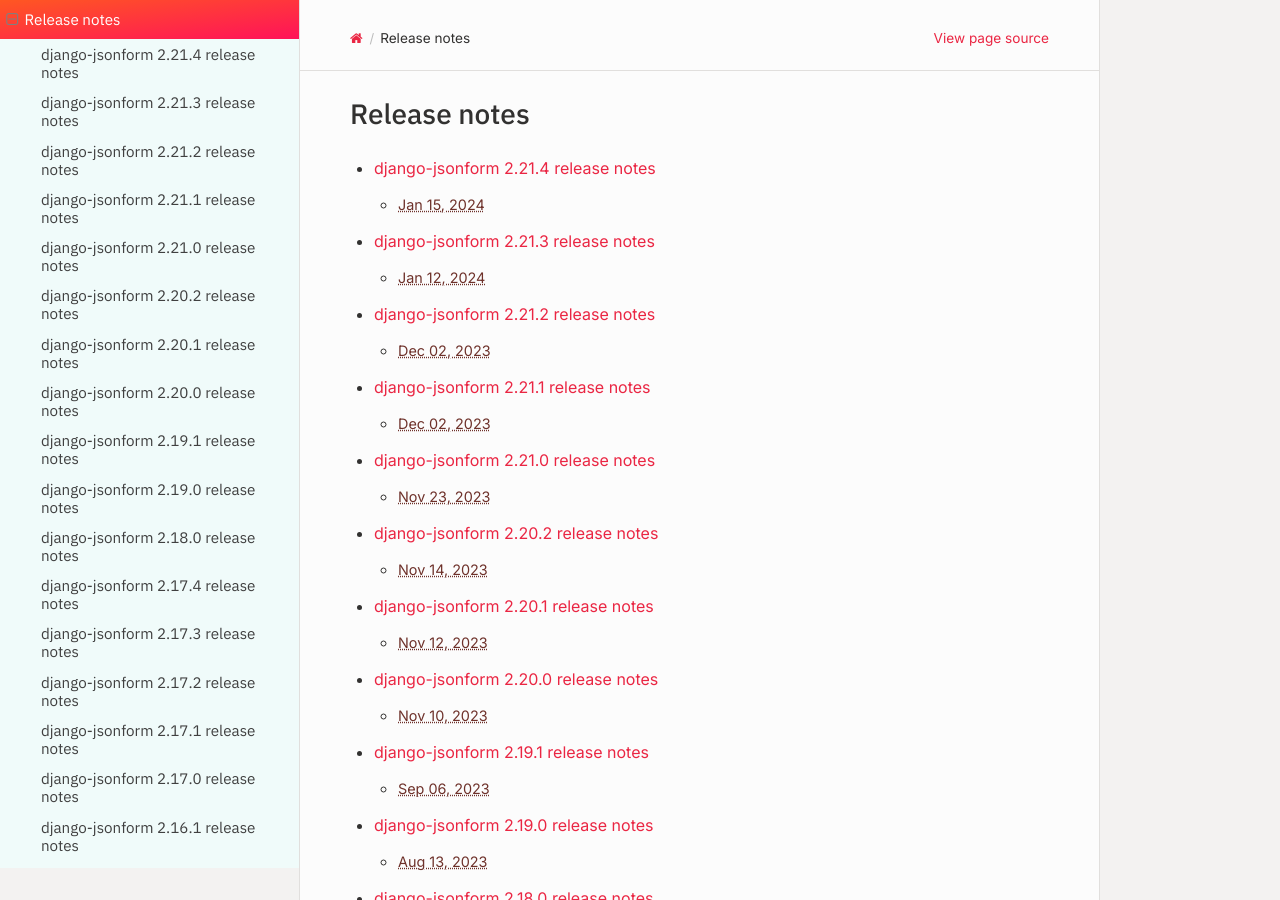
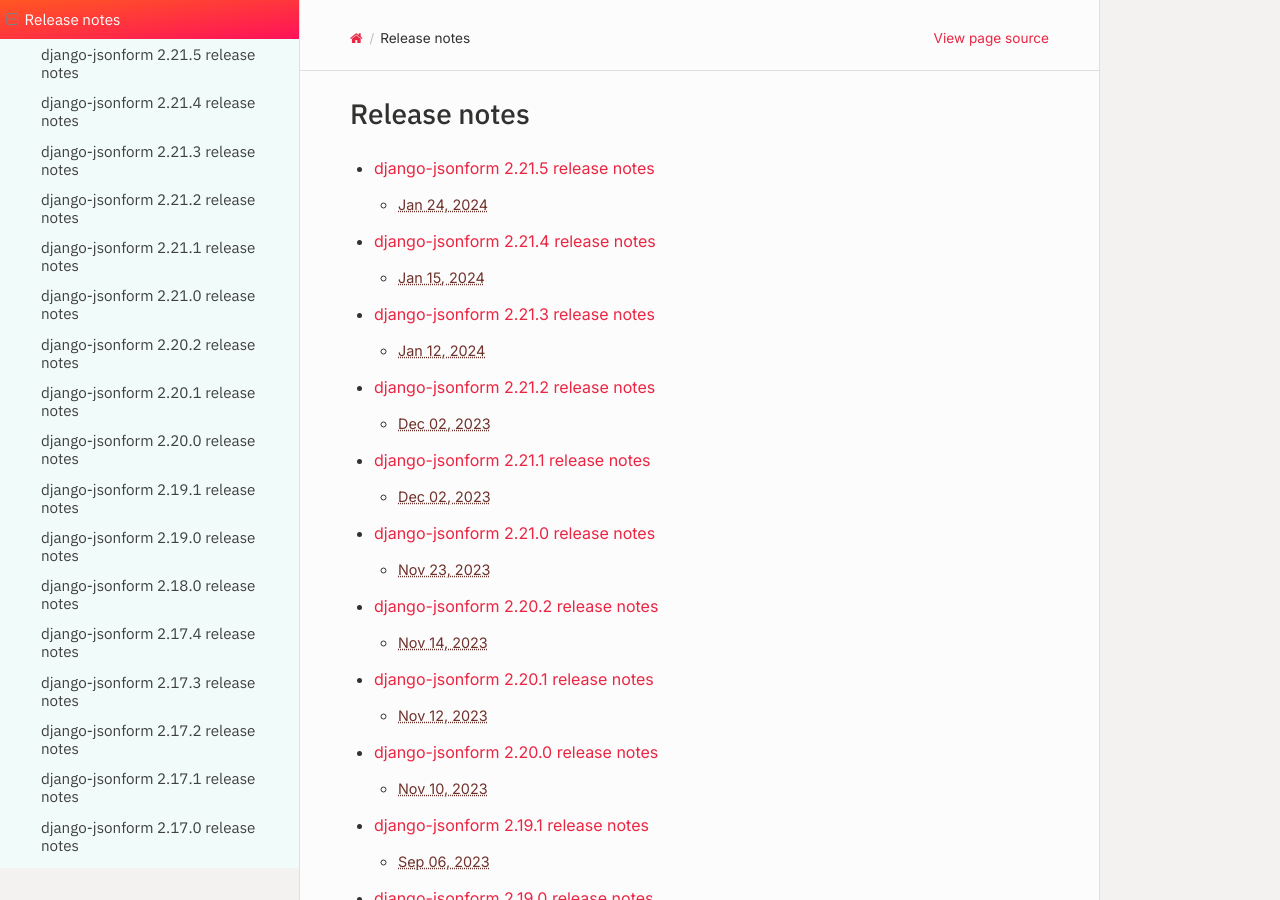
Before and after one commit to bhch/django-jsonform, a Sphinx documentation site: the page built from docs/releases/index.rst, in a window 1280 px wide and 900 px high. Built offline with Sphinx 7.4.7 and the Read the Docs theme 2.0.0, drawn with Linux system fonts in a browser that asks for light colours.

Commit message:
Add release notes for next version

```diff
--- a/docs/releases/index.rst
+++ b/docs/releases/index.rst
@@ -4,6 +4,7 @@ Release notes
 .. toctree::
     :maxdepth: 2
 
+    v2.21.5
     v2.21.4
     v2.21.3
     v2.21.2
```
Also changed, not shown: docs/releases/v2.21.5.rst (added, +14 -0 lines).
